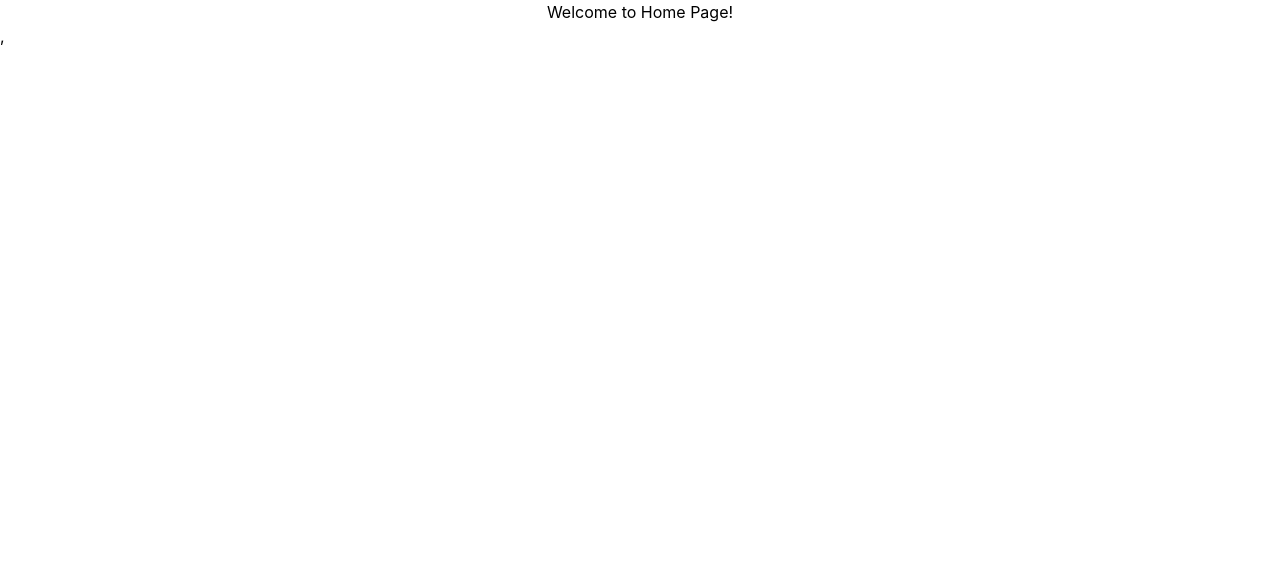
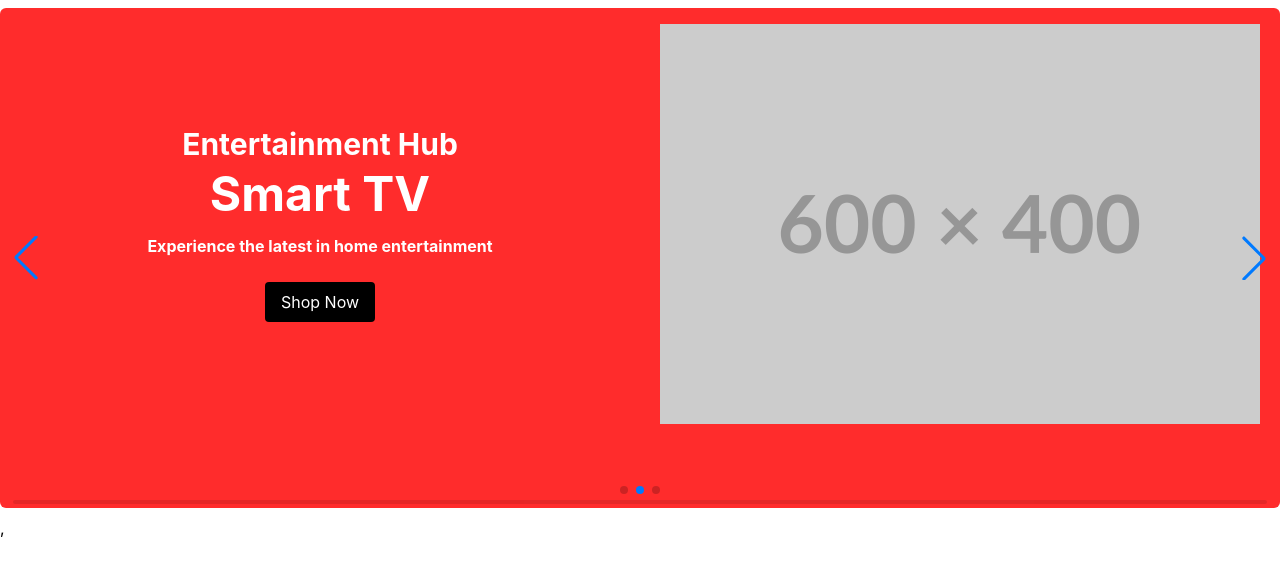
Before and after one commit to srikant20/skart-frontend, a React (Vite) app: page / in a window 1280 px wide. Shown: the top 572 px of the page. Built offline with nearby package versions, Linux system fonts and the light colour scheme.

Commit message:
Sets Up Banner on Home Page

```diff
--- a/package.json
+++ b/package.json
@@ -25,6 +25,7 @@
     "react-loader-spinner": "^8.0.2",
     "react-redux": "^9.2.0",
     "react-router-dom": "^7.14.2",
+    "swiper": "^12.1.3",
     "tailwindcss": "^4.2.2"
   },
   "devDependencies": {
--- /dev/null
+++ b/src/components/home/HeroBanner.jsx
@@ -0,0 +1,64 @@
+import { Swiper, SwiperSlide } from "swiper/react";
+import "swiper/css";
+import { Pagination, EffectFade, Navigation, Autoplay } from "swiper/modules";
+import bannerLists  from "../utils/index";
+import { Link } from "react-router-dom";
+import "swiper/css/navigation";
+import "swiper/css/pagination";
+import "swiper/css/effect-fade";
+import "swiper/css/autoplay";
+import "swiper/css/scrollbar";
+
+const colors = ["bg-banner-color1", "bg-banner-color2", "bg-banner-color3"]
+
+const HeroBanner = () => {
+  return (
+    <div className="py-2 rounded-md">
+        <Swiper
+            grabCursor = {true}
+            autoplay = {{
+                delay: 4000,
+                disableOnInteraction: false,
+            }}
+            navigation
+            modules={[Pagination, EffectFade, Navigation, Autoplay]}
+            pagination= {{clickable: true}}
+            scrollbar= {{draggable: true}}
+            slidesPerView={1}
+        >
+            {bannerLists.map((item, i) => (
+                <SwiperSlide>
+                    <div className={`carousel-item rounded-md sm:h-[500px] h-96 ${colors[i]}`}>
+                        <div className="flex items-center justify-center">
+                            <div className="hidden lg:flex justify-center w-1/2 p-8">
+                            <div className="text-center">
+                                <h3 className="text-3xl text-white font-bold">
+                                    {item.title}
+                                </h3>
+                                <h1 className="text-5xl text-white font-bold mt-2">
+                                    {item.subtitle}
+                                </h1>
+                                <p className="text-white font-bold mt-4">
+                                    {item.description}
+                                </p>
+                                <Link className="mt-6 inline-block bg-black text-white py-2 px-4 rounded hover:bg-gray-800" to = "/products">
+                                    Shop Now
+                                </Link>
+
+                            </div>
+
+                        </div>
+                        <div className="w-full flex justify-center lg:w-1/2 p-4">
+                            <img src={item?.image} alt={item?.title} />
+                        </div>
+                        </div>
+                    </div>
+                </SwiperSlide>
+            ) )}
+
+        </Swiper>
+    </div>
+  );
+};
+
+export default HeroBanner;
--- a/src/components/home/Home.jsx
+++ b/src/components/home/Home.jsx
@@ -1,6 +1,8 @@
+import HeroBanner from "./HeroBanner";
+
 const Home = () => {
     return (
-        <h1 className="flex justify-center">Welcome to Home Page!</h1>
+        <HeroBanner/>
     );
 }
 
--- /dev/null
+++ b/src/components/utils/constant.js
@@ -0,0 +1,9 @@
+import bannerImageOne from "../../assets/sliders/placeholder-600x400.png"
+import bannerImageTwo from "../../assets/sliders/placeholder-600x400.png"
+import bannerImageThree from "../../assets/sliders/placeholder-600x400.png"
+
+export {
+    bannerImageOne,
+    bannerImageTwo,
+    bannerImageThree,
+}
--- /dev/null
+++ b/src/components/utils/index.js
@@ -0,0 +1,27 @@
+import { bannerImageOne, bannerImageThree, bannerImageTwo } from "./constant";
+
+const bannerLists = [
+    {
+        "id": 1,
+        "image": bannerImageOne,
+        "title": "Home Comfort",
+        "subtitle": "Living Room",
+        "description": "Upgrade your space with cozy and stylish sofas"
+    },
+    {
+        "id": 2,
+        "image": bannerImageTwo,
+        "title": "Entertainment Hub",
+        "subtitle": "Smart TV",
+        "description": "Experience the latest in home entertainment"
+    },
+    {
+        "id": 3,
+        "image": bannerImageThree,
+        "title": "Playful Picks",
+        "subtitle": "Kids' Clothing",
+        "description": "Bright and fun styles for kids, up to 20% off"
+    }
+]
+
+export default bannerLists;
```
Also changed, not shown: src/assets/sliders/placeholder-600x400.png (added), 1 other file (tests, documents, lock files or other folders).
